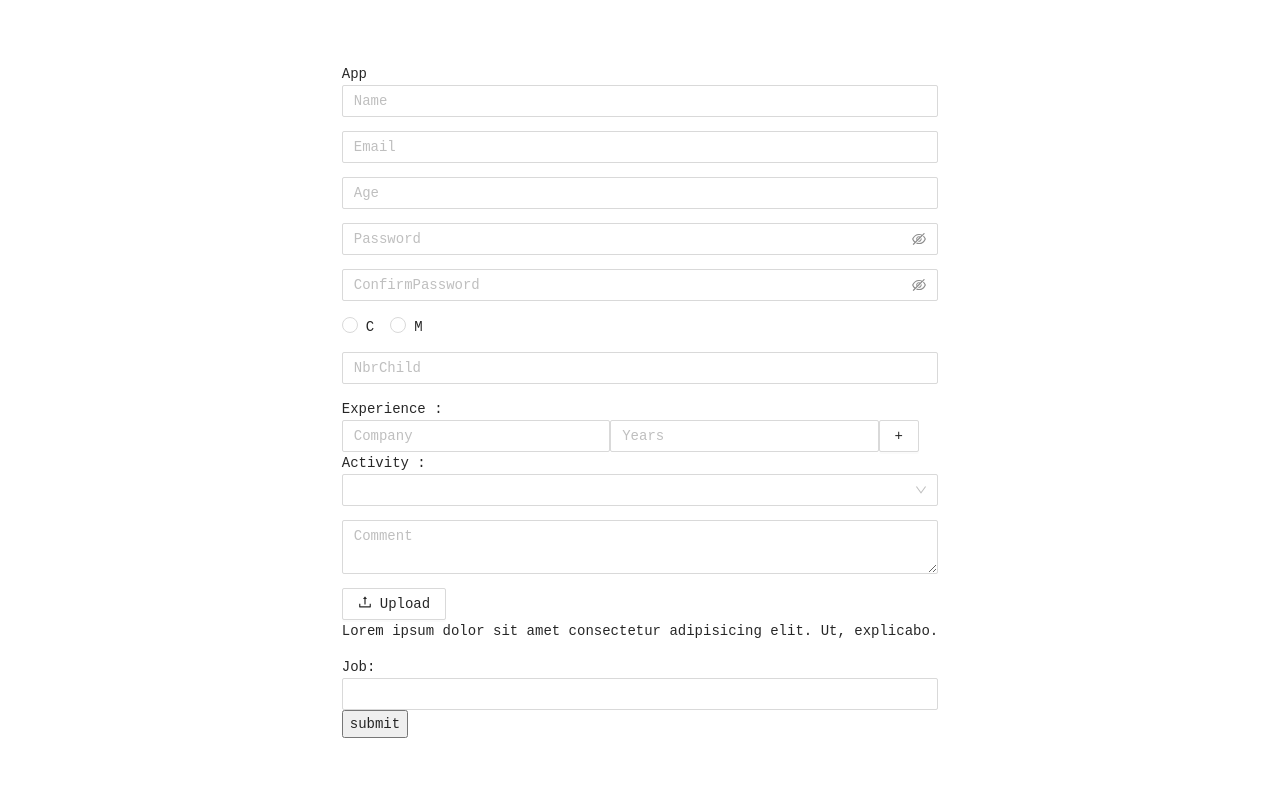
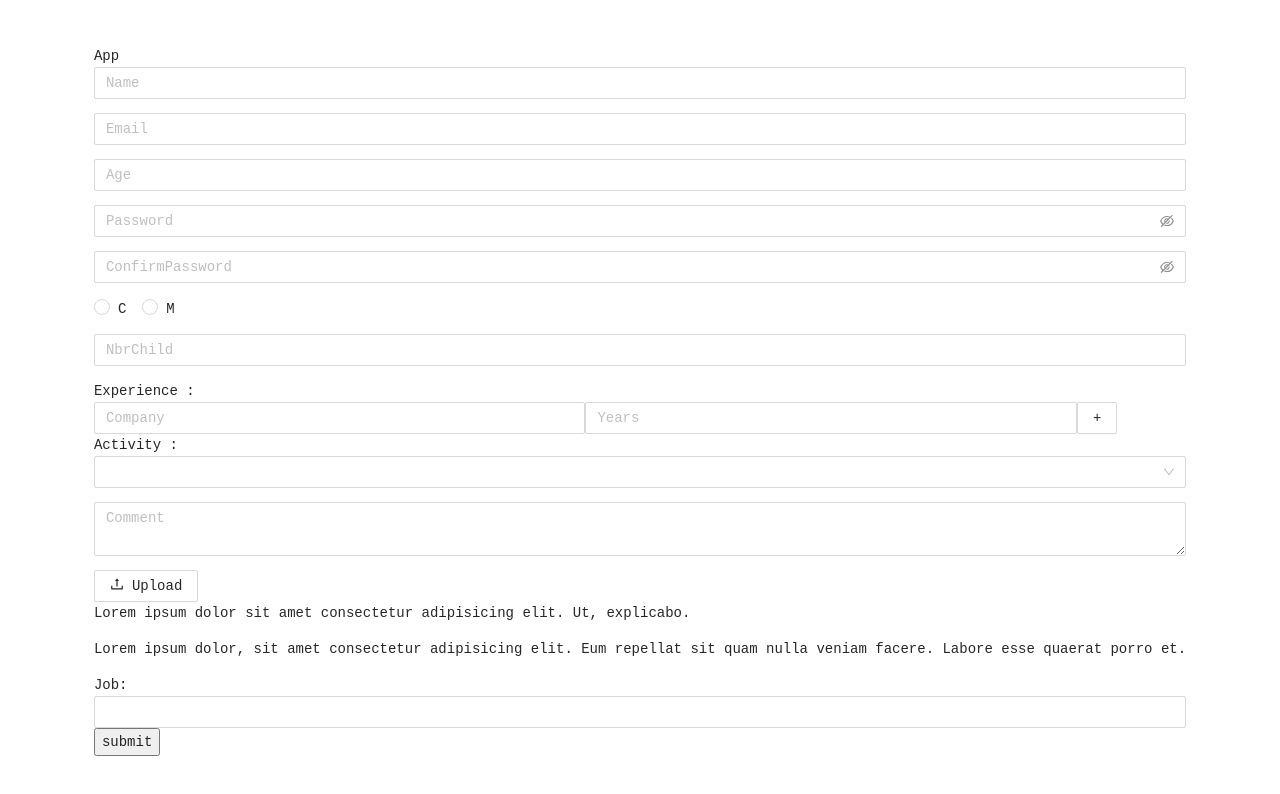
Before and after one commit to Aminefilaliansari/React-HookForm, a React (Vite) app: page / in a window 1280 px wide. Shown: the top 794 px of the page. Built offline with nearby package versions, Linux system fonts and the light colour scheme.

Commit message:
test crlf

```diff
--- a/src/components/JobParent.jsx
+++ b/src/components/JobParent.jsx
@@ -4,6 +4,8 @@
   return (
     <>
         <p>Lorem ipsum dolor sit amet consectetur adipisicing elit. Ut, explicabo.</p>
+        <p>Lorem ipsum dolor, sit amet consectetur adipisicing elit.
+          Eum repellat sit quam nulla veniam facere. Labore esse quaerat porro et.</p>
         <JobChild />
     </>
   );
```
